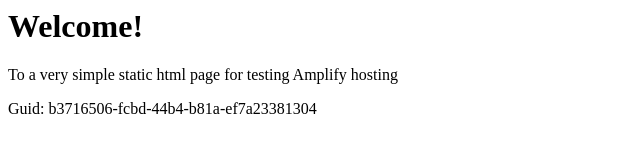
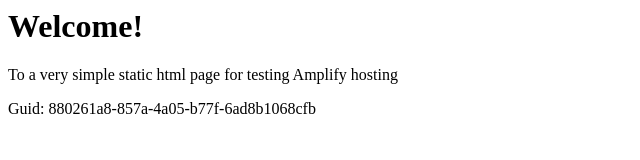
Before and after one commit to aws-aemilia-bom/Github-PR-Commit-Integration-Test-DoNotTouch-GitHubWebhookPushCanaryTest-v1-prod-ap-south-1, a website: page src/index.html in a window 1280 px wide. Shown: the full height of the page, 0-640 px from the left. Drawn offline with Linux system fonts and the light colour scheme.

Commit message:
commit from integ tests

```diff
--- a/src/index.html
+++ b/src/index.html
@@ -12,6 +12,6 @@
 <body>
     <h1>Welcome!</h1>
     <p>To a very simple static html page for testing Amplify hosting</p>
-    <p>Guid: b3716506-fcbd-44b4-b81a-ef7a23381304</p></body>
+    <p>Guid: 880261a8-857a-4a05-b77f-6ad8b1068cfb</p></body>
 
 </html>
```
